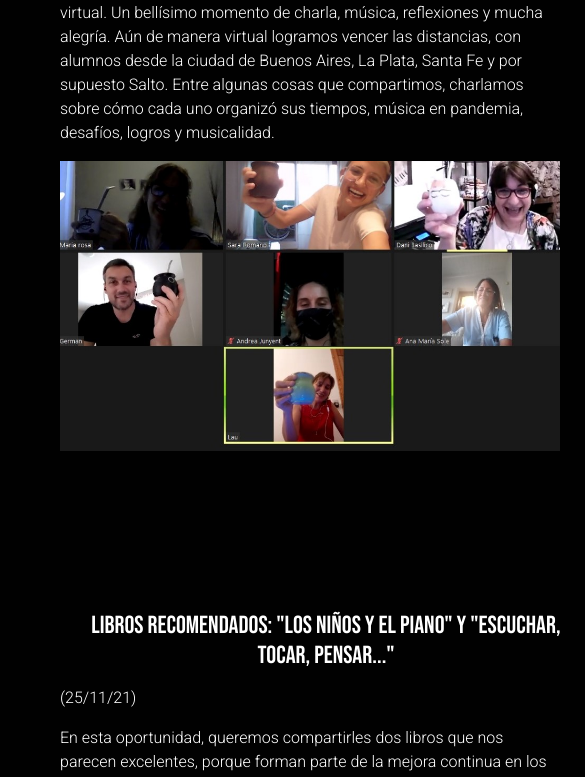
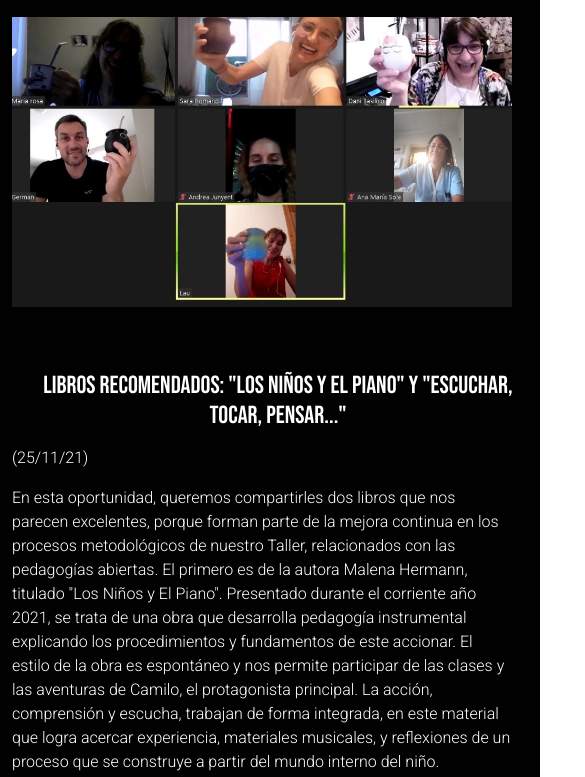
Before and after one commit to tinchomalandra/Tercera-Entrega-Schu-Malandra, a website: page pages/novedades.html in a window 390 px wide. Shown: the part 1158-1935 px from the top of the page, 585 px wide, since content can reach past the window. Drawn offline with nearby package versions, Linux system fonts and the light colour scheme.

Commit message:
corrección de responsive en novedades

```diff
--- a/pages/novedades.html
+++ b/pages/novedades.html
@@ -27,7 +27,6 @@
 </head>
 
 <body class="d-flex flex-column min-vh-100">
-
     <!-- NAVBAR -->
     <header>
         <nav class="navbar navbar-expand-lg navbar-dark p-md-3">
@@ -82,7 +81,7 @@
 
         <!-- CONTENEDORES ARTÍCULOS -->
         <div class="articulos container my-5 d-grid gap-5">
-            <div class="row p-5">
+            <div class="row">
                 <h2 class="titulo-art text-center m-3">
                     Grupo de jóvenes, Cierre de fin de año 2021, historia de vida y música.
                 </h2>
@@ -100,7 +99,7 @@
 
             </div>
 
-            <div class="row p-5">
+            <div class="row">
                 <h2 class="titulo-art text-center m-3">
                     grupo de adultos, cierre de fin de año 2021.
                 </h2>
@@ -117,7 +116,7 @@
                 </div>
             </div>
 
-            <div class="row p-5">
+            <div class="row">
                 <h2 class="titulo-art text-center m-3">
                     Libros recomendados: "Los Niños y el piano" y "Escuchar, tocar, pensar..."
                 </h2>
```
